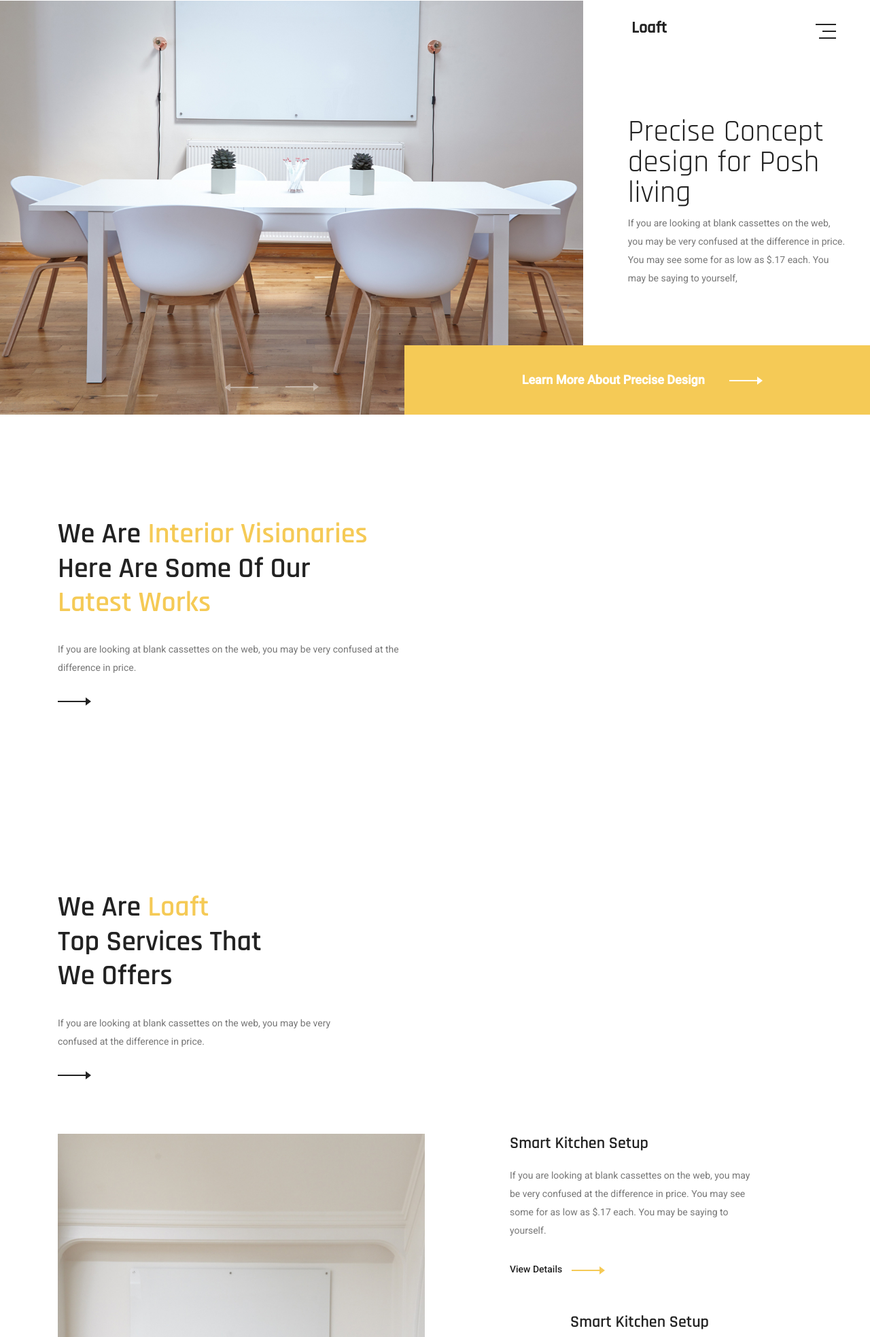
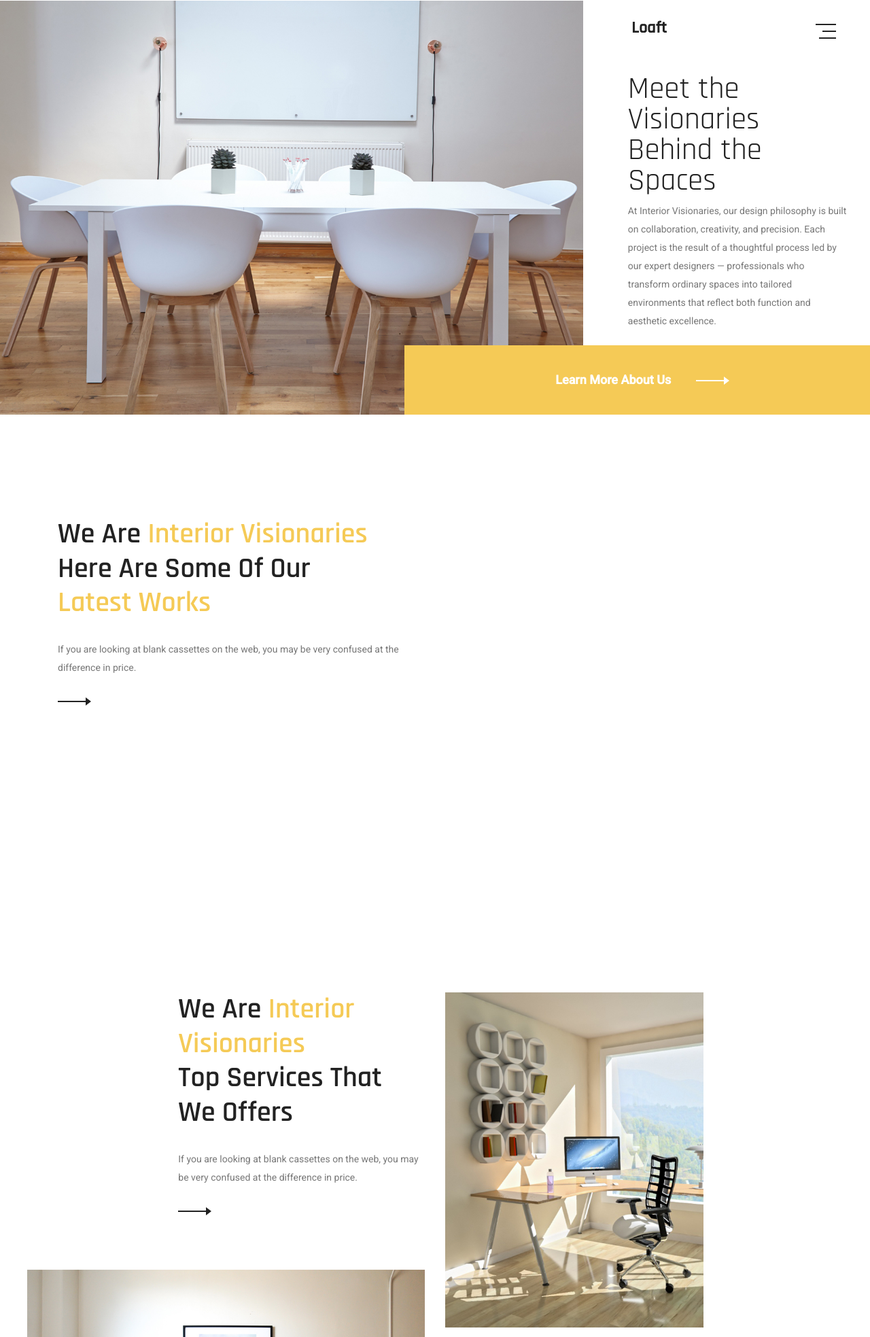
Before and after one commit to SxRx246/interior-design-django-project, a Django app: page /home/ in a window 1280 px wide. Shown: the top 1967 px of the page at 68% size. Run offline with Django 5.2, Linux system fonts and the light colour scheme; data that the repository does not hold is empty; some libraries are stand-ins or nearby versions.

Commit message:
updated the about us page and homepage, as well as updated some a tags in other pages

```diff
--- a/main_app/templates/loaft-master/about-us.html
+++ b/main_app/templates/loaft-master/about-us.html
@@ -158,8 +158,8 @@
 					</div>
 				</div>
 				<div class="page_link">
-					<a href="index.html">Home</a>
-					<a href="about-us.html">About Us</a>
+					<a href="{% url 'home'%}">Home</a>
+					<a href="{% url 'about-us'%}">About Us</a>
 				</div>
 			</div>
 		</div>
--- a/main_app/templates/loaft-master/index.html
+++ b/main_app/templates/loaft-master/index.html
@@ -89,16 +89,16 @@
 	<section class="home-banner-area relative">
 		<div class="container-fluid p-0">
 			<div class="owl-carousel owl-banner">
-				<div class="row  d-flex align-items-center justify-content-center">
+				{% comment %} <div class="row  d-flex align-items-center justify-content-center">
 					<div class="col-lg-12">
 						<a href="#" class="logo">
-							<img src="img/logo.png" alt="">
+							<img src="{% static 'img/logo.png' %}" alt="">
 						</a>
 					</div>
 
 					<div class="col-lg-8 header-left">
 						<div class="">
-							<img class="img-fluid w-100" src="img/banner/banner-img1.jpg" alt="">
+							<img class="img-fluid w-100" src="{% static 'img/banner/banner-img1.jpg' %}" alt="">
 						</div>
 					</div>
 
@@ -116,11 +116,11 @@
 					<div class="col-lg-12">
 						<a href="#" class="main_btn">
 							Learn More About Precise Design
-							<img src="img/next.png" alt="">
+							<img src="{% static 'img/next.png' %}" alt="">
 						</a>
 					</div>
 
-				</div>
+				</div> {% endcomment %}
 
 				<div class="row  d-flex align-items-center justify-content-center">
 					<div class="col-lg-12">
@@ -131,25 +131,25 @@
 
 					<div class="col-lg-8 header-left">
 						<div class="">
-							<img class="img-fluid w-100" src="img/banner/banner-img1.jpg" alt="">
+							<img class="img-fluid w-100" src="{% static 'img/banner/banner-img1.jpg' %}" alt="">
 						</div>
 					</div>
 
 					<div class="header-right col-lg-4">
 						<h1>
-							Precise <br>
-							Concept design <br>
-							for Posh living
+							Meet <br>
+							the Visionaries <br>
+							Behind<br>
+							 the Spaces
 						</h1>
 						<p class="pt-20">
-							If you are looking at blank cassettes on the web, you may be very confused at the difference in price. You may
-							see some for as low as $.17 each. You may be saying to yourself,
+							At Interior Visionaries, our design philosophy is built on collaboration, creativity, and precision. Each project is the result of a thoughtful process led by our expert designers — professionals who transform ordinary spaces into tailored environments that reflect both function and aesthetic excellence.
 						</p>
 					</div>
 					<div class="col-lg-12">
-						<a href="#" class="main_btn">
-							Learn More About Precise Design
-							<img src="img/next.png" alt="">
+						<a href="{% url 'about-us'%}" class="main_btn">
+							Learn More About Us
+							<img src="{% static 'img/next.png' %}" alt="">
 						</a>
 					</div>
 
@@ -210,9 +210,9 @@
                             </form>
                             {% comment %} </div> {% endcomment %}
                             {% comment %} </div> {% endcomment %}
-                          </div>
-                        </div>
-                      </div>
+						</div>
+					</div>
+					</div>
                 {% comment %} <a href="#" class="main_btn">
                   Load More Preojects
                   <img src="img/next.png" alt="" />
@@ -284,7 +284,7 @@
 	<!--================ End Project Area =================-->
 
 	<!--================ Start Service Area =================-->
-	<section class="service-area">
+	{% comment %} <section class="service-area">
 		<div class="container">
 			<div class="row">
 				<div class="col-lg-5 col-md-6">
@@ -295,14 +295,14 @@
 							We Offers
 						</h1>
 						<p>If you are looking at blank cassettes on the web, you may be very confused at the difference in price.</p>
-						<img src="img/next.png" alt="">
+						<img src="{% static 'img/next.png' %}" alt="">
 					</div>
 				</div>
 			</div>
 			<div class="row">
 				<div class="col-lg-6 col-md-6">
 					<div class="service-img">
-						<img class="img-fluid" src="img/project/service1.jpg" alt="">
+						<img class="img-fluid" src="{% static 'img/project/service1.jpg' %}" alt="">
 					</div>
 				</div>
 				<div class="col-lg-5 offset-lg-1 col-md-6">
@@ -313,7 +313,7 @@
 							see some for as low as $.17 each. You may be saying to yourself.</p>
 						<a href="#" class="main_btn1">
 							View Details
-							<img src="img/cnext.png" alt="">
+							<img src="{% static 'img/cnext.png' %}" alt="">
 						</a>
 					</div>
 					<!-- single service -->
@@ -323,7 +323,7 @@
 							see some for as low as $.17 each. You may be saying to yourself.</p>
 						<a href="#" class="main_btn1">
 							View Details
-							<img src="img/cnext.png" alt="">
+							<img src="{% static 'img/cnext.png' %}" alt="">
 						</a>
 					</div>
 					<!-- single service -->
@@ -333,13 +333,13 @@
 							see some for as low as $.17 each. You may be saying to yourself.</p>
 						<a href="#" class="main_btn1">
 							View Details
-							<img src="img/cnext.png" alt="">
+							<img src="{% static 'img/cnext.png' %}" alt="">
 						</a>
 					</div>
 				</div>
 			</div>
 		</div>
-	</section>
+	</section> {% endcomment %}
 	<!--================ End Service Area =================-->
 
 	<!--================ Start Gallery Service Area =================-->
@@ -349,20 +349,20 @@
 				<div class="col-lg-6 col-md-6 text-right">
 					<div class="main_title">
 						<h1>
-							We are <span>Loaft</span><br>
+							We are <span>Interior Visionaries</span><br>
 							Top Services That <br>
 							We Offers
 						</h1>
 						<p>If you are looking at blank cassettes on the web, you may be very confused at the difference in price.</p>
-						<img src="img/next.png" alt="">
+						<img src="{% static 'img/next.png' %}" alt="">
 					</div>
 					<div class="row">
 						<div class="col-lg-12">
 							<!-- single gallery -->
 							<div class="single-gallery">
-								<img class="img-fluid" src="img/project/gallery1.jpg" alt="">
+								<img class="img-fluid" src="{% static 'img/project/gallery1.jpg' %}" alt="">
 								<div class="light-box">
-									<a href="img/project/gallery1.jpg" class="img-popup">
+									<a href="{% static 'img/project/gallery1.jpg' %}" class="img-popup">
 										<span class="lnr lnr-move"></span>
 									</a>
 								</div>
@@ -371,9 +371,9 @@
 						<div class="col-lg-8 offset-lg-4">
 							<!-- single gallery -->
 							<div class="single-gallery">
-								<img class="img-fluid" src="img/project/gallery3.jpg" alt="">
+								<img class="img-fluid" src="{% static 'img/project/gallery3.jpg' %}" alt="">
 								<div class="light-box">
-									<a href="img/project/gallery3.jpg" class="img-popup">
+									<a href="{% static 'img/project/gallery3.jpg' %}" class="img-popup">
 										<span class="lnr lnr-move"></span>
 									</a>
 								</div>
@@ -386,9 +386,9 @@
 						<div class="col-lg-8">
 							<!-- single gallery -->
 							<div class="single-gallery">
-								<img class="img-fluid" src="img/project/gallery2.jpg" alt="">
+								<img class="img-fluid" src="{% static 'img/project/gallery2.jpg' %}" alt="">
 								<div class="light-box">
-									<a href="img/project/gallery2.jpg" class="img-popup">
+									<a href="{% static 'img/project/gallery2.jpg' %}" class="img-popup">
 										<span class="lnr lnr-move"></span>
 									</a>
 								</div>
@@ -399,7 +399,7 @@
 							<div class="single-gallery">
 								<img class="img-fluid" src="img/project/gallery4.jpg" alt="">
 								<div class="light-box">
-									<a href="img/project/gallery4.jpg" class="img-popup">
+									<a href="{% static 'img/project/gallery4.jpg' %}" class="img-popup">
 										<span class="lnr lnr-move"></span>
 									</a>
 								</div>
@@ -408,34 +408,48 @@
 								<!-- single counter -->
 								<div class="single_counter">
 									<div class="thumb">
-										<img src="img/project/count1.png" alt="">
+										<img src="{% static 'img/project/count1.png' %}" alt="">
 									</div>
 									<div class="info-content">
-										<h4><span class="counter">1990</span></h4>
+										<h4><span class="counter">1353</span></h4>
 										<p>Projects done</p>
 									</div>
 								</div>
 								<!-- single counter -->
 								<div class="single_counter">
 									<div class="thumb">
-										<img src="img/project/count2.png" alt="">
+										<img src="{% static 'img/project/count2.png' %}" alt="">
 									</div>
 									<div class="info-content">
-										<h4><span class="counter">50</span>+</h4>
+										<h4><span class="counter">37</span>+</h4>
 										<p>Expert Members</p>
 									</div>
 								</div>
 								<!-- single counter -->
 								<div class="single_counter">
 									<div class="thumb">
-										<img src="img/project/count3.png" alt="">
+										<img src="{% static 'img/project/count3.png' %}" alt="">
 									</div>
 									<div class="info-content">
-										<h4><span class="counter">25</span>+</h4>
+										<h4><span class="counter">17</span>+</h4>
 										<p>Achievements</p>
 									</div>
 								</div>
 							</div>
+						{% comment %} <div class="col-lg-12"> {% endcomment %}
+							<!-- single gallery -->
+							 <br>
+							<div class="single-gallery">
+								<img class="img-fluid" src="{% static 'img/project/gallery1.jpg' %}" alt="">
+								<div class="light-box">
+									<a href="{% static 'img/project/gallery1.jpg' %}" class="img-popup">
+										<span class="lnr lnr-move"></span>
+									</a>
+								</div>
+							</div>
+							<br>
+
+						{% comment %} </div> {% endcomment %}
 						</div>
 					</div>
 				</div>
@@ -445,7 +459,7 @@
 	<!--================ End Gallery Service Area =================-->
 
 	<!--================ Start Testimonial Area =================-->
-	<section class="testimonial_area">
+	{% comment %} <section class="testimonial_area">
 		<div class="container">
 			<div class="row align-items-center">
 				<div class="col-lg-5">
@@ -488,12 +502,12 @@
 				</div>
 			</div>
 		</div>
-	</section>
+	</section> {% endcomment %}
 
 	<!--================ End Testimonial Area =================-->
 
 	<!--================ Start Blog Area =================-->
-	<section class="blog-area section_gap">
+	{% comment %} <section class="blog-area section_gap">
 		<div class="container">
 			<div class="row">
 				<div class="col-lg-6">
@@ -537,8 +551,8 @@
 							</a>
 						</div>
 					</div>
-				</div>
-				<div class="col-lg-6">
+				</div> {% endcomment %}
+				{% comment %} <div class="col-lg-6">
 					<div class="main_title">
 						<h1>
 							We are <span>Loaft</span><br>
@@ -568,12 +582,17 @@
 							</a>
 						</div>
 					</div>
-				</div>
-			</div>
-		</div>
+				</div> {% endcomment %}
+			{% comment %} </div>
+		</div> {% endcomment %}
+		<br>
+		<br>
+		<br>
 		<div class="container-fluid">
 			<div class="row">
 				<div class="col-lg-6 offset-lg-6">
+												<br>
+							<br>
 					<div class="cta-area">
 						<div class="row align-items-center justify-content-between">
 							<div class="col-lg-7 col-md-7">
@@ -582,9 +601,9 @@
 							</div>
 							<div class="col-lg-5 col-md-5">
 								<div class="cta-btn">
-									<a href="#" class="main_btn1">
-										Learn More
-										<img src="img/cnext.png" alt="">
+									<a href="{% url 'login'%}" class="main_btn1">
+										JOIN US
+										<img src="{% static 'img/cnext.png' %}" alt="">
 									</a>
 								</div>
 							</div>
@@ -593,7 +612,7 @@
 				</div>
 			</div>
 		</div>
-	</section>
+	{% comment %} </section> {% endcomment %}
 	<!--================ End Blog Area =================-->
 
 	<!--================ start footer Area  =================-->
--- a/main_app/templates/loaft-master/project.html
+++ b/main_app/templates/loaft-master/project.html
@@ -147,9 +147,9 @@
             <p class="pt-20">If you are looking at blank cassettes on the web, you may be very confused at the difference in price.</p>
           </div>
           <div class="page_link">
-            <a href="index.html">Home</a>
-            <a href="#">work</a>
-            <a href="project.html">Project</a>
+            <a href="{% url 'home'%}">Home</a>
+            {% comment %} <a href="#">work</a> {% endcomment %}
+            <a href="{%url 'project-list'%}">Project</a>
           </div>
         </div>
       </div>
--- a/main_app/views.py
+++ b/main_app/views.py
@@ -337,8 +337,8 @@ class HomepageView(ListView):
     def get_context_data(self, **kwargs):
         context = super().get_context_data(**kwargs)
         projects = context['projects']
-        context['left_projects'] = projects[:2]
-        context['right_projects'] = projects[2:4]
+        context['left_projects'] = projects[:1]
+        context['right_projects'] = projects[1:3]
         return context
 
 class AboutView(TemplateView):
```
Also changed, not shown: main_app/templates/loaft-master/project-details.html (+6 -5 lines), main_app/templates/loaft-master/project-form.html (+5 -2 lines).
